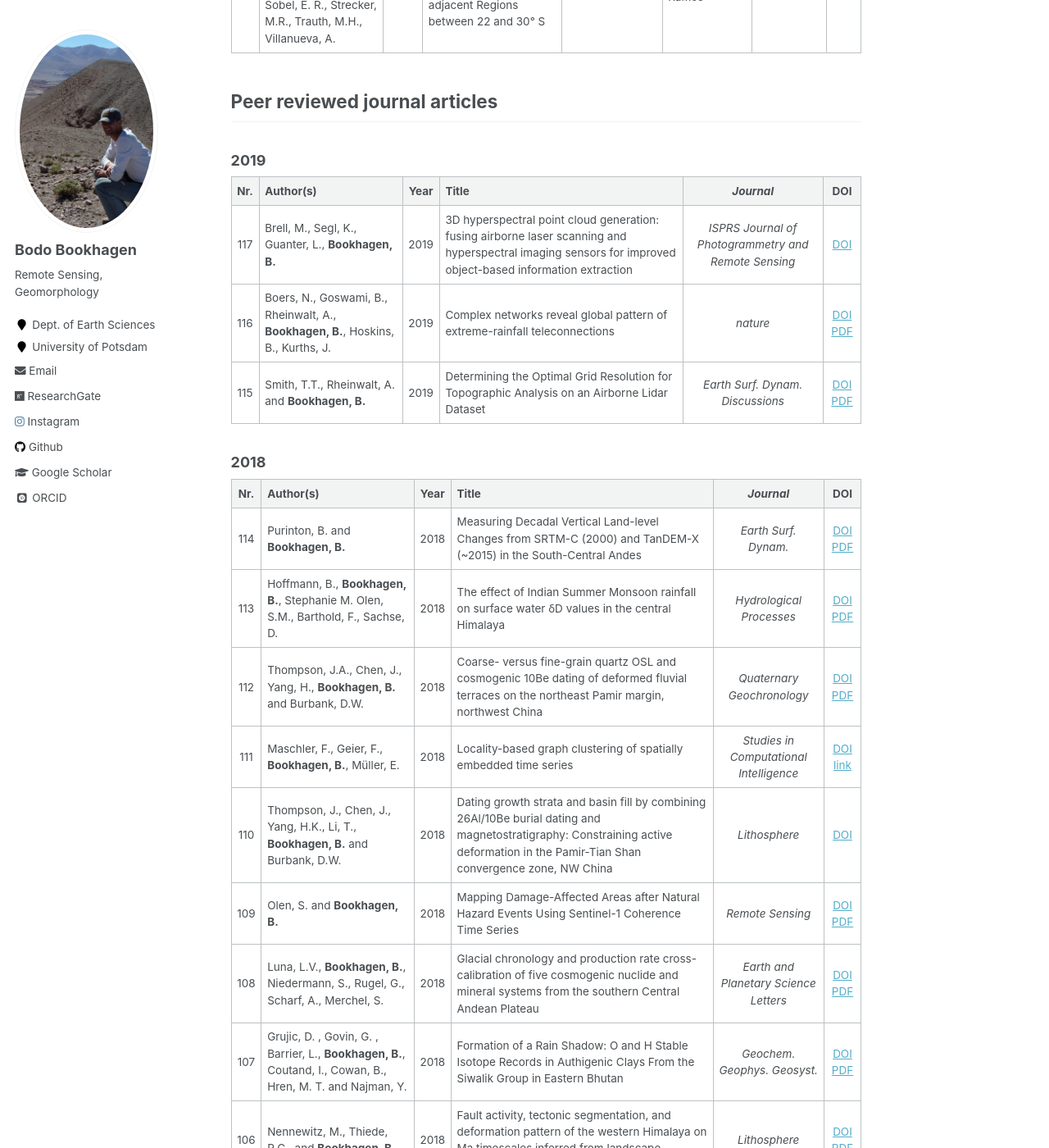
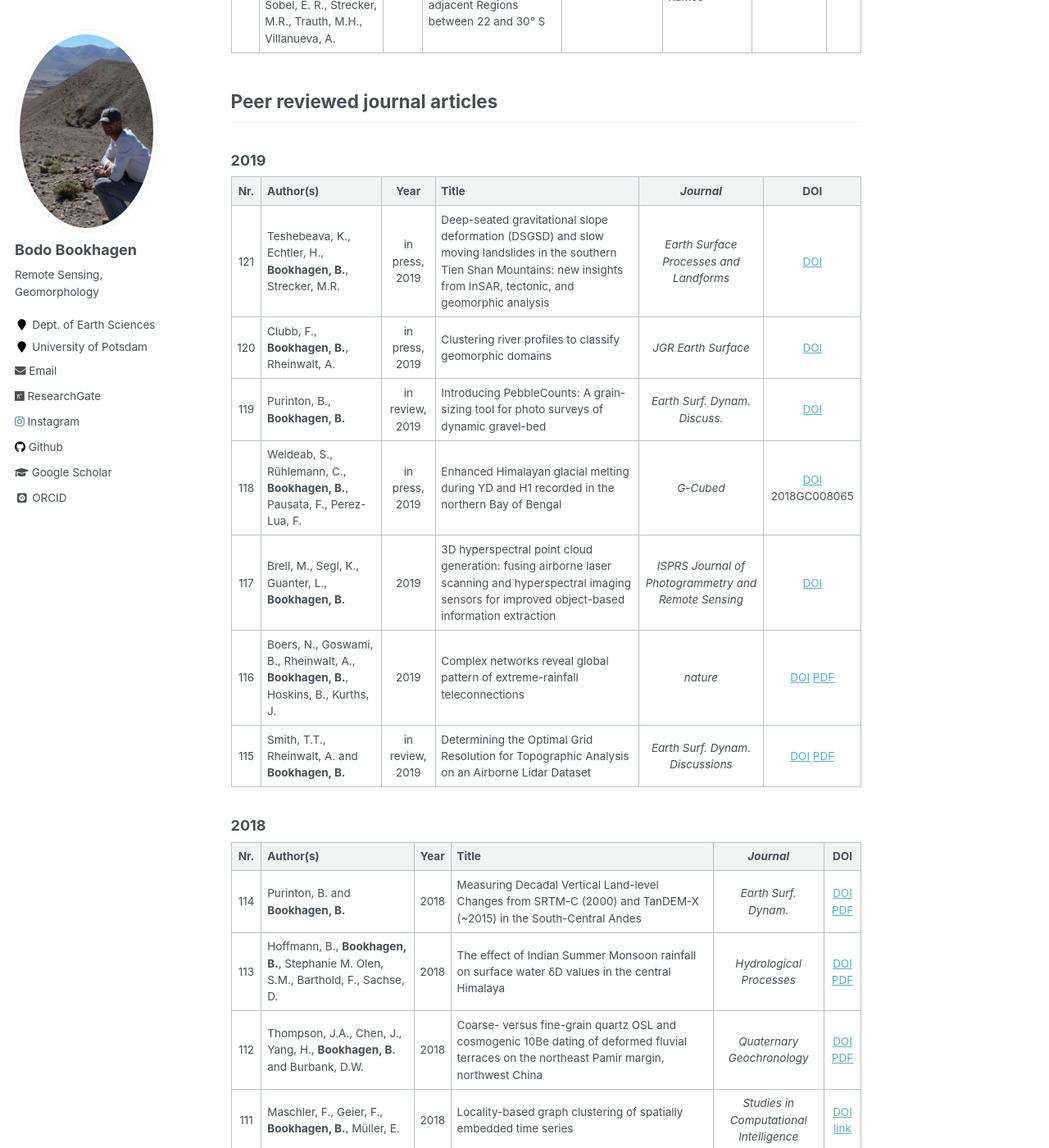
Before and after one commit to BodoBookhagen/BodoBookhagen.github.io, a Jekyll site: the page built from _pages/publications.md, in a window 1280 px wide and 1400 px high, scrolled down 1448 px. Shown: the whole window at 82% size. Built offline with Jekyll 4.4.1, drawn with Linux system fonts in a browser that asks for light colours; some web fonts are replaced.

Commit message:
Update 02-May-2019

```diff
--- a/_pages/publications.md
+++ b/_pages/publications.md
@@ -31,9 +31,13 @@ Jump to year: [2019](#2019) [2018](#2018) [2017](#2017) [2016](#2016) [2015](#20
 
 | Nr. | Author(s) | Year | Title | *Journal* |  DOI |
 |:---:|:----------|:----:|-------|:---------:|:---:|
-| 117 | Brell, M., Segl, K., Guanter, L., **Bookhagen, B.** | 2019 | 3D hyperspectral point cloud generation: fusing airborne laser scanning and hyperspectral imaging sensors for improved object-based information extraction | *ISPRS Journal of Photogrammetry and Remote Sensing* | [DOI]() |
+| 121 | Teshebeava, K., Echtler, H., **Bookhagen, B.**, Strecker, M.R. | in press, 2019 | Deep-seated gravitational slope deformation (DSGSD) and slow moving landslides in the southern Tien Shan Mountains: new insights from InSAR, tectonic, and geomorphic analysis | *Earth Surface Processes and Landforms* | [DOI]() |
+| 120 | Clubb, F., **Bookhagen, B.**, Rheinwalt, A. | in press, 2019 | Clustering river profiles to classify geomorphic domains | *JGR Earth Surface* | [DOI](https://doi.org/10.1029/2019JF005025) |
+| 119 | Purinton, B., **Bookhagen, B.** | in review, 2019 | Introducing PebbleCounts: A grain-sizing tool for photo surveys of dynamic gravel-bed | *Earth Surf. Dynam. Discuss.* | [DOI](https://doi.org/10.5194/esurf-2019-20) |
+| 118 | Weldeab, S., Rühlemann, C., **Bookhagen, B.**, Pausata, F., Perez-Lua, F. | in press, 2019 | Enhanced Himalayan glacial melting during YD and H1 recorded in the northern Bay of Bengal | *G-Cubed* | [DOI]() 2018GC008065 |
+| 117 | Brell, M., Segl, K., Guanter, L., **Bookhagen, B.** | 2019 | 3D hyperspectral point cloud generation: fusing airborne laser scanning and hyperspectral imaging sensors for improved object-based information extraction | *ISPRS Journal of Photogrammetry and Remote Sensing* | [DOI](https://doi.org/10.1016/j.isprsjprs.2019.01.022) |
 | 116 | Boers, N., Goswami, B., Rheinwalt, A., **Bookhagen, B.**, Hoskins, B., Kurths, J. | 2019 | Complex networks reveal global pattern of extreme-rainfall teleconnections | *nature* | [DOI](https://doi.org/10.1038/s41586-018-0872-x) [PDF](https://www.nature.com/articles/s41586-018-0872-x?ref=marketbulletin)
-| 115 | Smith, T.T., Rheinwalt, A. and **Bookhagen, B.**| 2019 | Determining the Optimal Grid Resolution for Topographic Analysis on an Airborne Lidar Dataset | *Earth Surf. Dynam. Discussions* | [DOI](https://doi.org/10.5194/esurf-2018-96) [PDF](https://www.earth-surf-dynam-discuss.net/esurf-2018-96/esurf-2018-96.pdf)
+| 115 | Smith, T.T., Rheinwalt, A. and **Bookhagen, B.**| in review, 2019 | Determining the Optimal Grid Resolution for Topographic Analysis on an Airborne Lidar Dataset | *Earth Surf. Dynam. Discussions* | [DOI](https://doi.org/10.5194/esurf-2018-96) [PDF](https://www.earth-surf-dynam-discuss.net/esurf-2018-96/esurf-2018-96.pdf)
 
 ### 2018
 
```
Also changed, not shown: _posts/2018-12-26-conda-install.md (+2 -2 lines).
